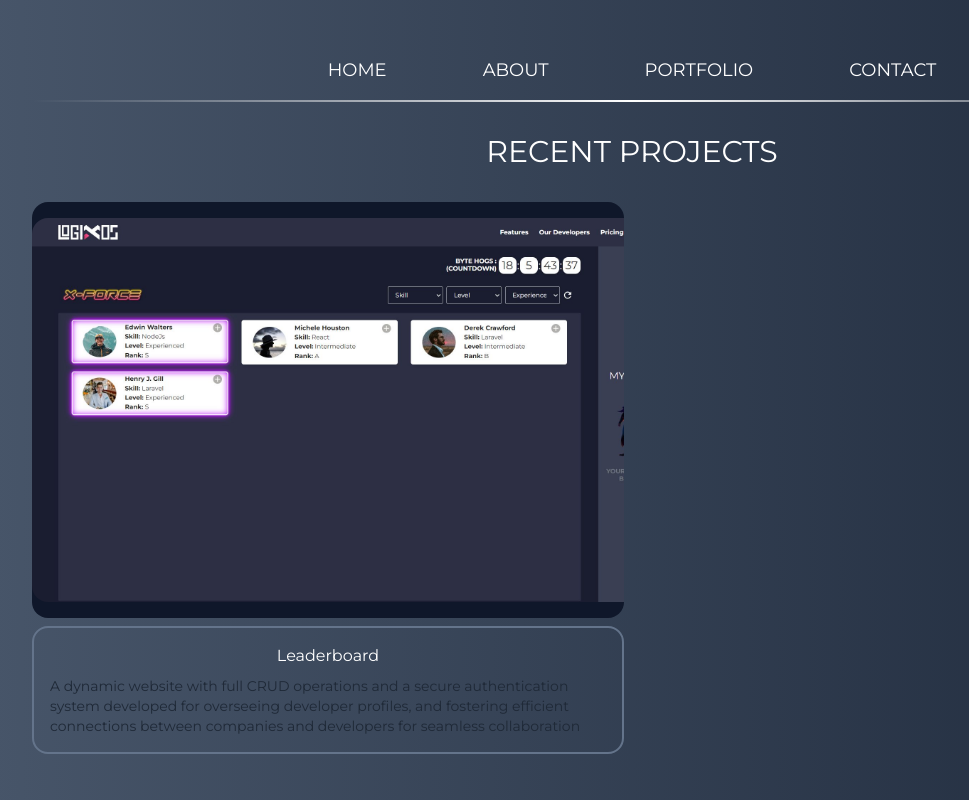
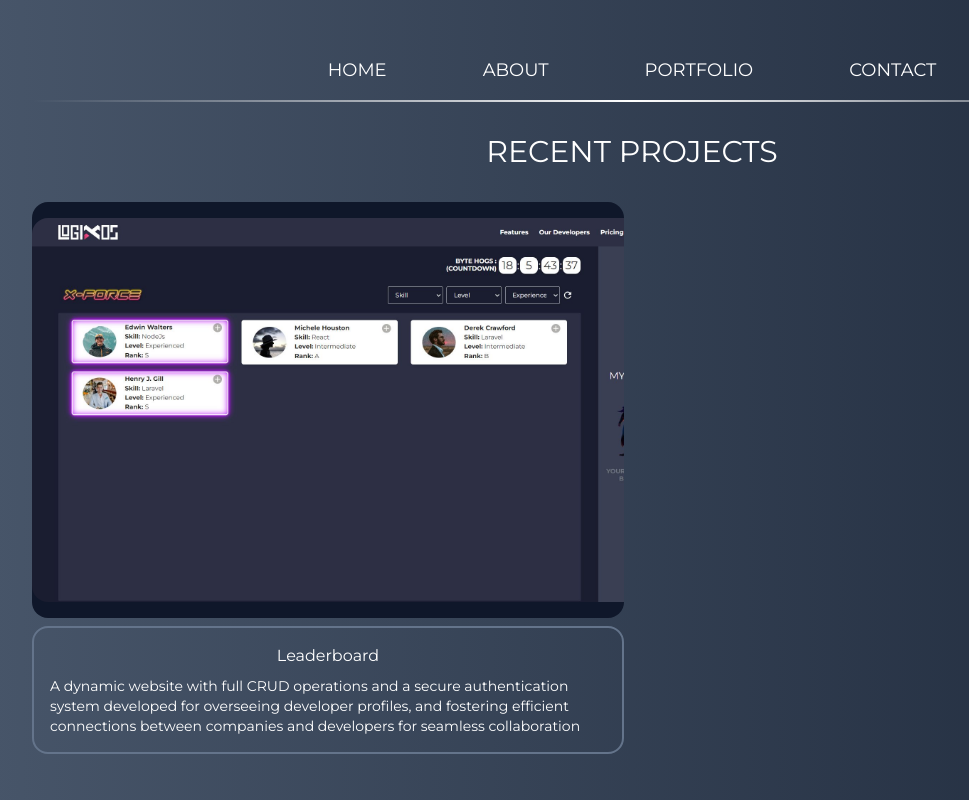
Before and after one commit to harishummam/my-portfolio, a Next.js app: page /portfolio in a window 1280 px wide. Shown: the top 800 px of the page, without its empty margins (8-977 px from the left). Built offline with nearby package versions, Linux system fonts and the light colour scheme; what tailwindcss-animated would draw is missing.

Commit message:
Update page.jsx

```diff
--- a/app/portfolio/page.jsx
+++ b/app/portfolio/page.jsx
@@ -33,7 +33,7 @@ const Page = () => {
             <h1 className="font-montserrat text-white text-center">
               Leaderboard
             </h1>
-            <p className="font-montserrat mt-2 text-sm md:text-md">
+            <p className="font-montserrat mt-2 text-sm text-white md:text-md">
               A dynamic website with full CRUD operations and a secure
               authentication system developed for overseeing developer profiles,
               and fostering efficient connections between companies and
```
